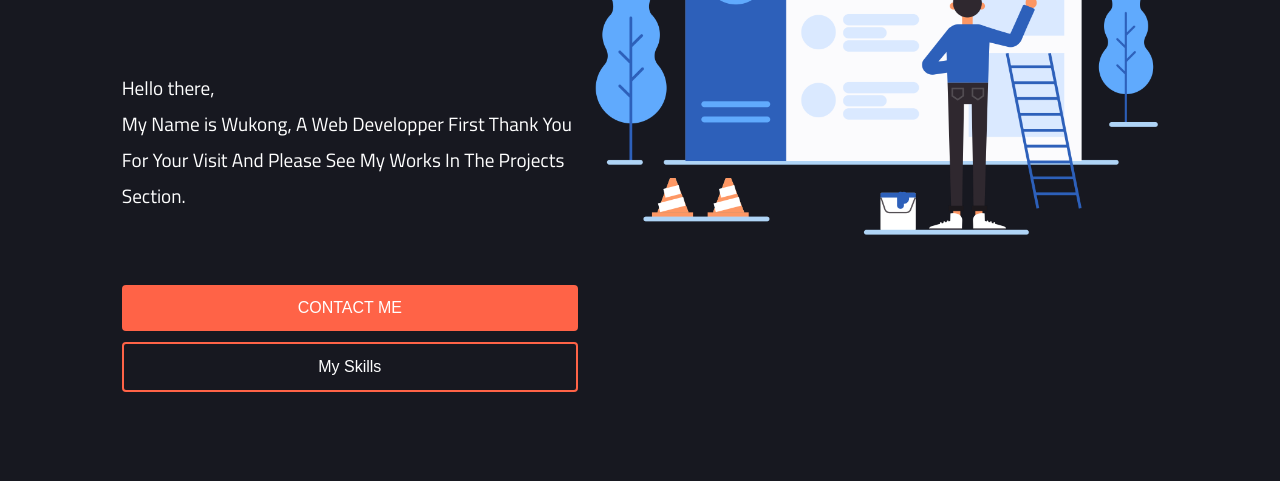
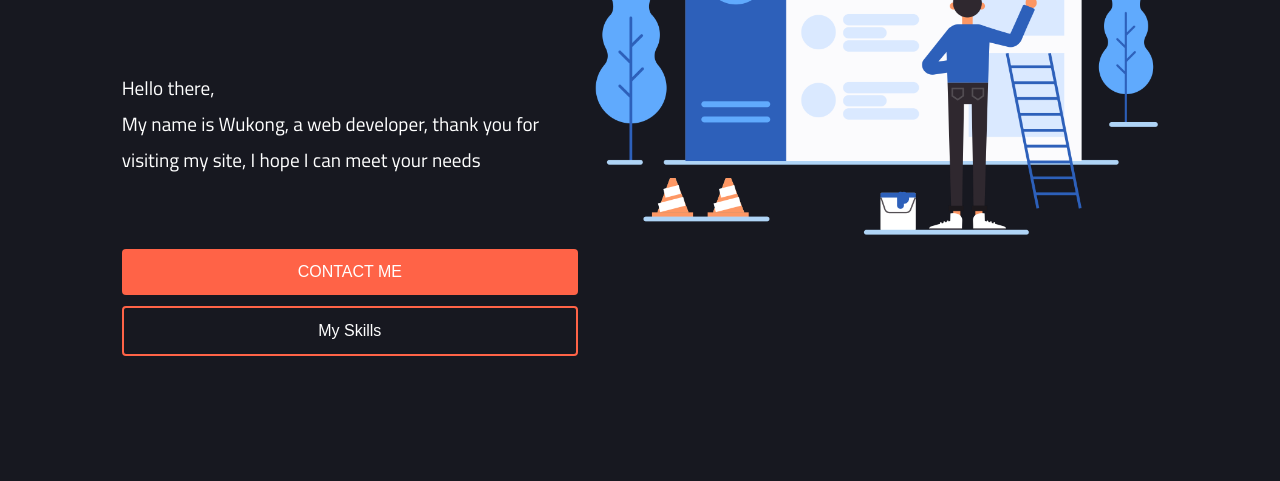
Before and after one commit to xWukonGx/Main, a plain HTML site: page index.html in a window 1280 px wide. Shown: the part 283-764 px from the top of the page. Drawn offline with Linux system fonts and the light colour scheme; a script that the page names is missing.

Commit message:
Update index.html

```diff
--- a/index.html
+++ b/index.html
@@ -18,7 +18,8 @@
 
 
         <p class="dik">FREELANCE<br>DEVELOPER</p>
-        <p id="desc">Hello there,<br>My Name is Wukong, A Web Developper First Thank You For Your Visit And Please See My Works In The Projects Section.</p>
+        <p id="desc">Hello there,<br>
+My name is Wukong, a web developer, thank you for visiting my site, I hope I can meet your needs</p>
         <a id="contact" href="https://facebook.com/sagewukong">CONTACT ME</a><br>
         <a href="#section-9" id="scrolling">My Skills</a>
         </div>
```
